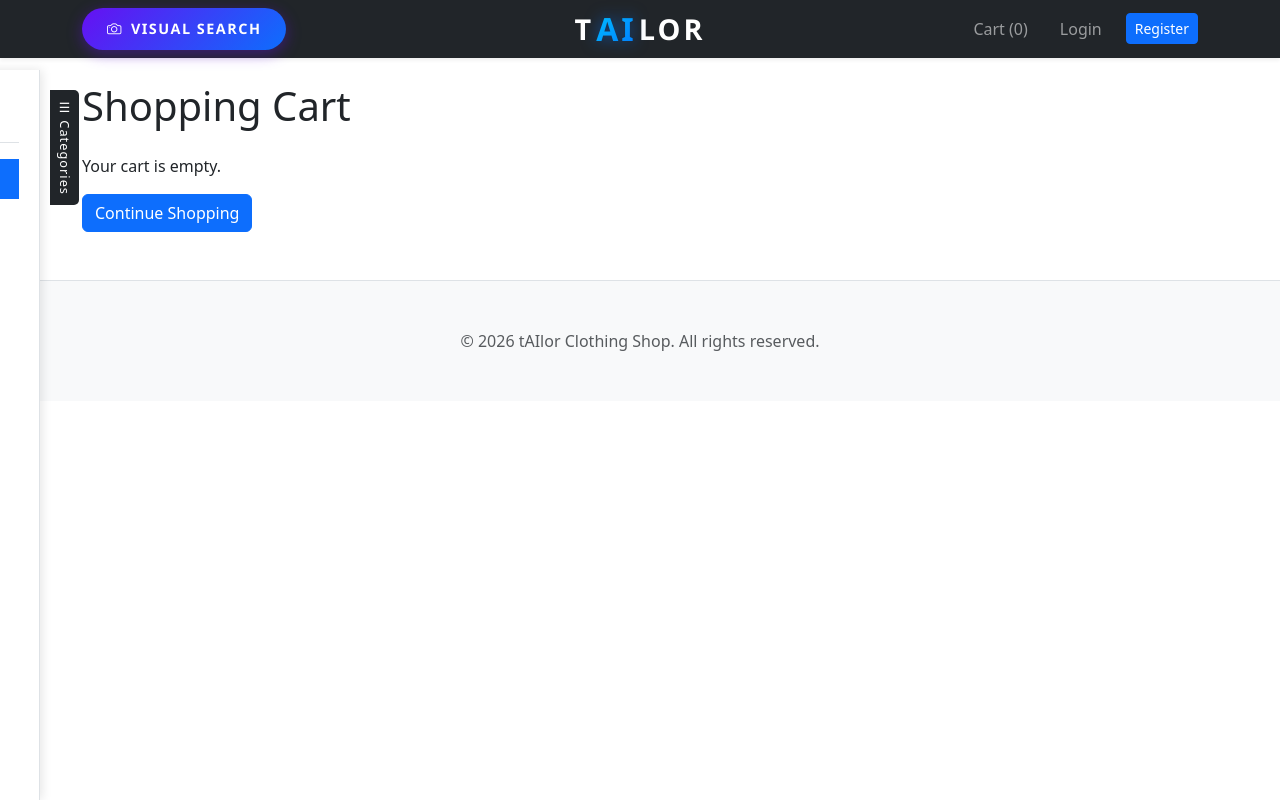
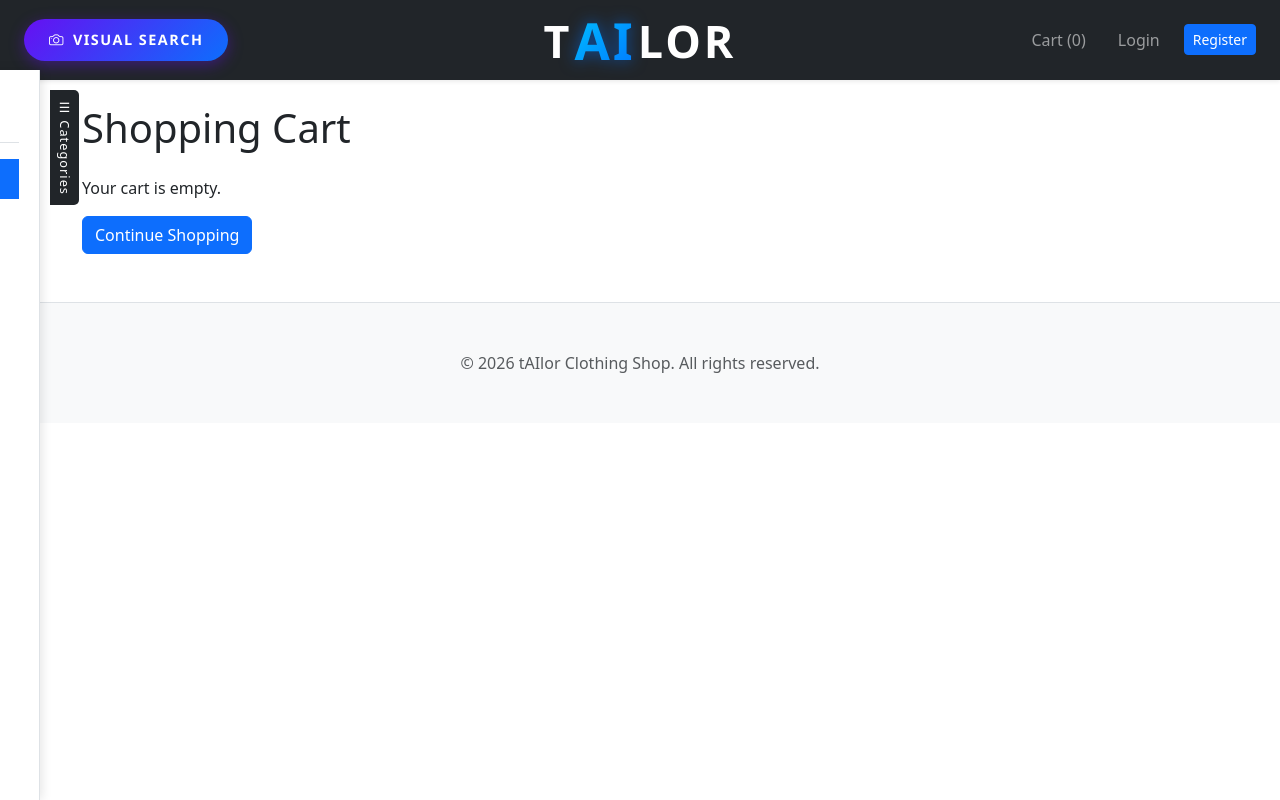
Before and after one commit to JakubRybak/Clothing_Shop, a Django app: page /cart/ in a window 1280 px wide. Run offline with Django 5.2, Linux system fonts and the light colour scheme; data that the repository does not hold is empty; some libraries are stand-ins or nearby versions.

Commit message:
small navbar changes

```diff
--- a/static/css/styles.css
+++ b/static/css/styles.css
@@ -152,11 +152,16 @@
     transform: translateY(-1px);
 }
 
+/* Navbar Enhancements */
+.navbar {
+    --bs-navbar-padding-y: 1.2rem;
+}
+
 /* Logo Styling */
 .navbar-brand.logo-brand {
     font-family: 'Segoe UI', Roboto, Helvetica, Arial, sans-serif;
     font-weight: 800; /* Extra bold */
-    font-size: 1.8rem;
+    font-size: 2.8rem;
     letter-spacing: 3px; /* Wide spacing */
     color: #fff !important;
     text-transform: uppercase;
@@ -172,5 +177,5 @@
     font-weight: 900; /* Even bolder */
     padding: 0 2px;
     filter: drop-shadow(0 0 8px rgba(0, 114, 255, 0.6)); /* Glow effect */
-    font-size: 2rem; /* Slightly larger */
+    font-size: 3.2rem; /* Slightly larger */
 }
--- a/templates/base.html
+++ b/templates/base.html
@@ -15,7 +15,7 @@
 <body hx-headers='{"X-CSRFToken": "{{ csrf_token }}"}'>
 
     <nav class="navbar navbar-expand-lg navbar-dark bg-dark mb-4 shadow-sm sticky-top">
-        <div class="container position-relative">
+        <div class="container-fluid px-4 position-relative">
             <!-- Left: Visual Search -->
             <div class="d-flex align-items-center">
                 <a class="btn btn-visual-search rounded-pill" href="{% url 'visual_search' %}">
```
